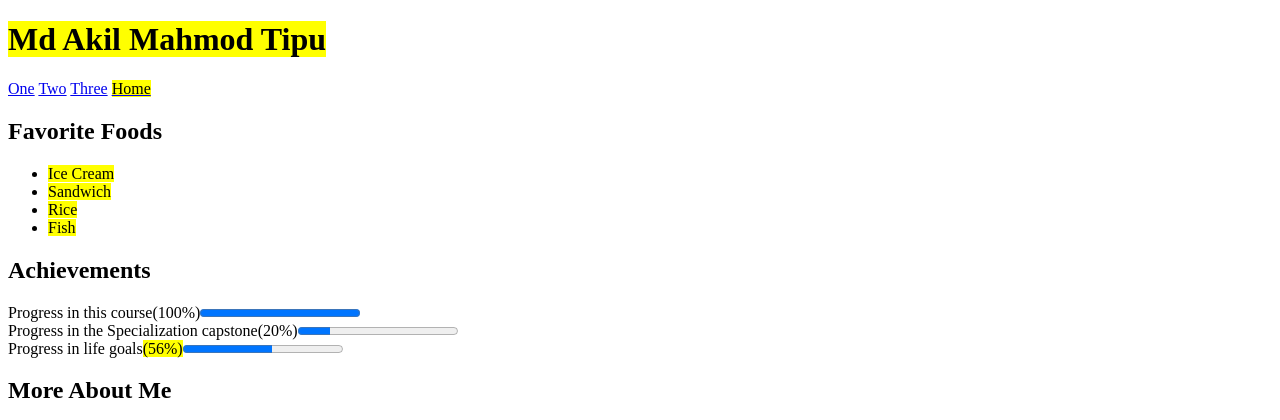
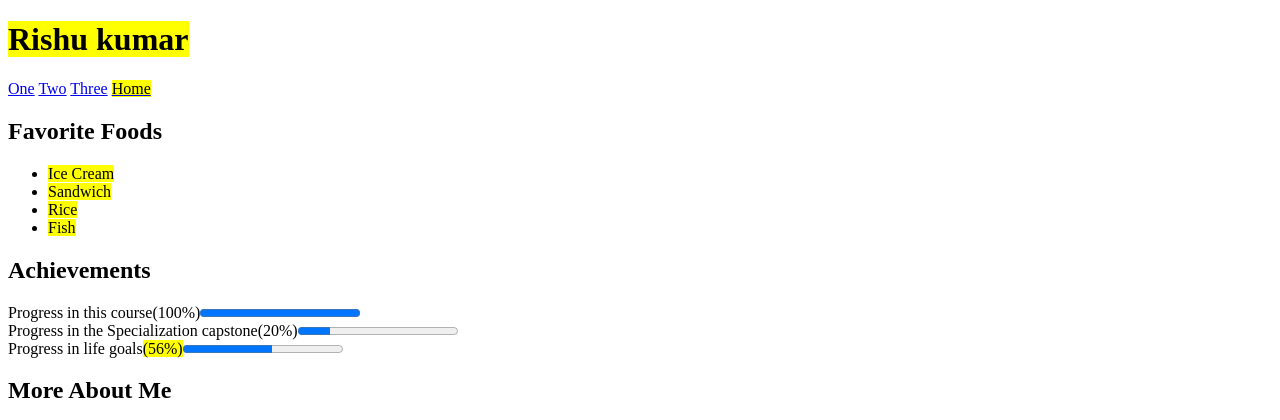
Before and after one commit to akiltipu/web-design-for-everybody, a plain HTML site: page 01-Intro-to-HTML5/week-3-final-project/finalProject.html in a window 1280 px wide. Shown: the top 420 px of the page. Drawn offline with Linux system fonts and the light colour scheme.

Commit message:
Update finalProject.html

```diff
--- a/01-Intro-to-HTML5/week-3-final-project/finalProject.html
+++ b/01-Intro-to-HTML5/week-3-final-project/finalProject.html
@@ -6,7 +6,7 @@
 </head>
 	<body>
 		<header>
-			<h1><mark>Md Akil Mahmod Tipu</mark></h1>
+			<h1><mark>Rishu kumar</mark></h1>
 			<nav>
 				<a href="#">One</a>
 				<a href="#">Two</a>
```
